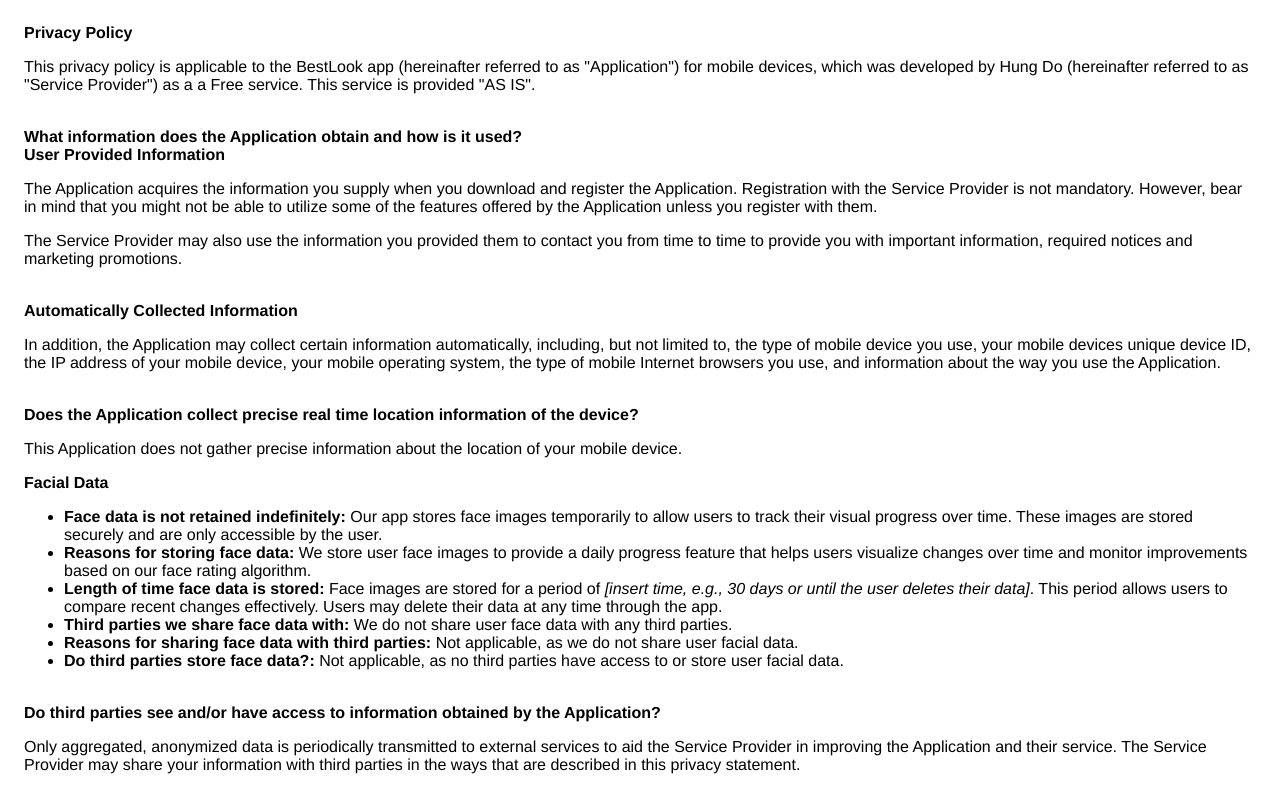
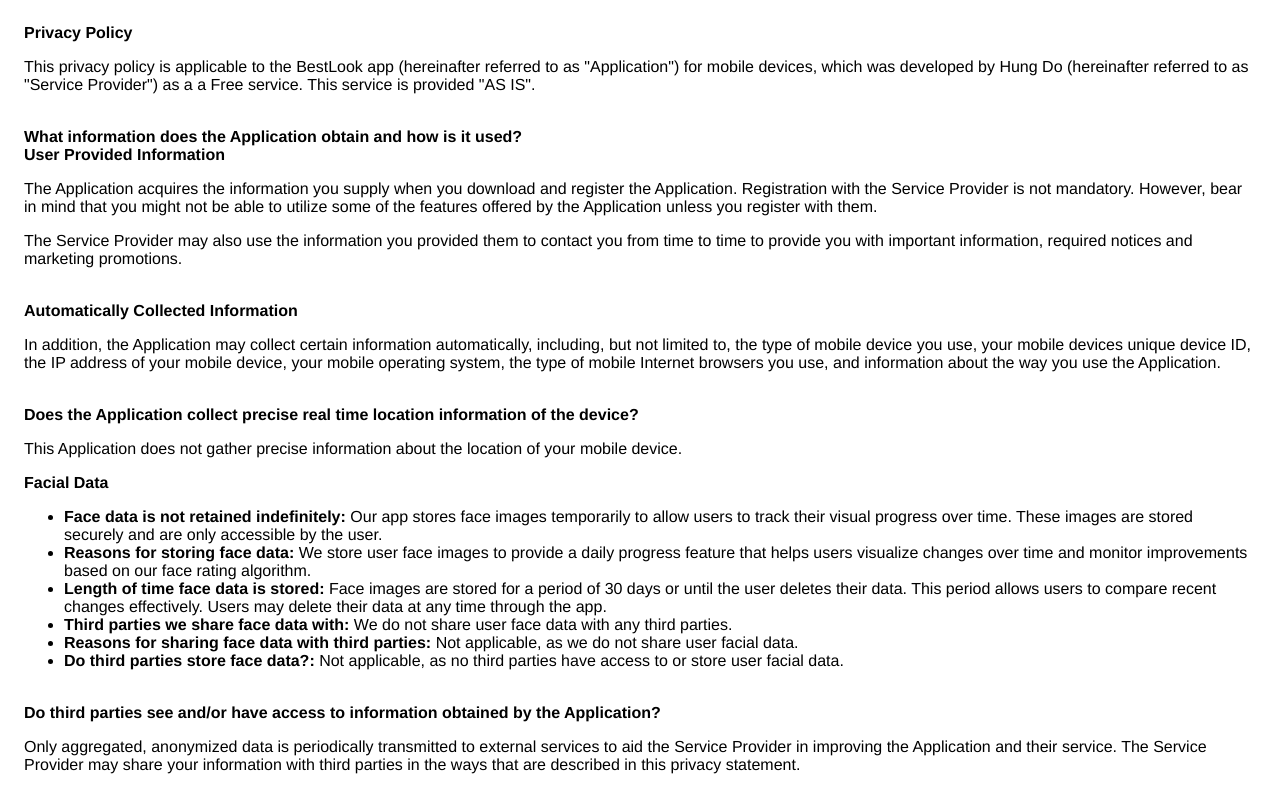
Before and after one commit to best-look/best-look.github.io, a plain HTML site: page privacy.html in a window 1280 px wide. Shown: the top 800 px of the page. Drawn offline with Linux system fonts and the light colour scheme.

Commit message:
Update privacy.html

```diff
--- a/privacy.html
+++ b/privacy.html
@@ -41,7 +41,7 @@
         <strong>Reasons for storing face data:</strong> We store user face images to provide a daily progress feature that helps users visualize changes over time and monitor improvements based on our face rating algorithm.
       </li>
       <li>
-        <strong>Length of time face data is stored:</strong> Face images are stored for a period of <em>[insert time, e.g., 30 days or until the user deletes their data]</em>. This period allows users to compare recent changes effectively. Users may delete their data at any time through the app.
+        <strong>Length of time face data is stored:</strong> Face images are stored for a period of 30 days or until the user deletes their data. This period allows users to compare recent changes effectively. Users may delete their data at any time through the app.
       </li>
       <li>
         <strong>Third parties we share face data with:</strong> We do not share user face data with any third parties.
```
